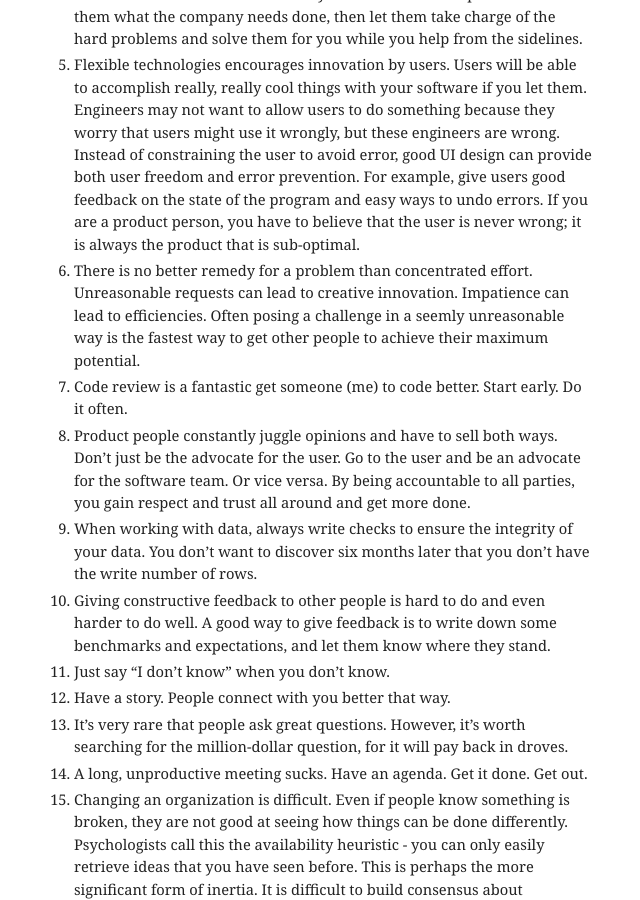
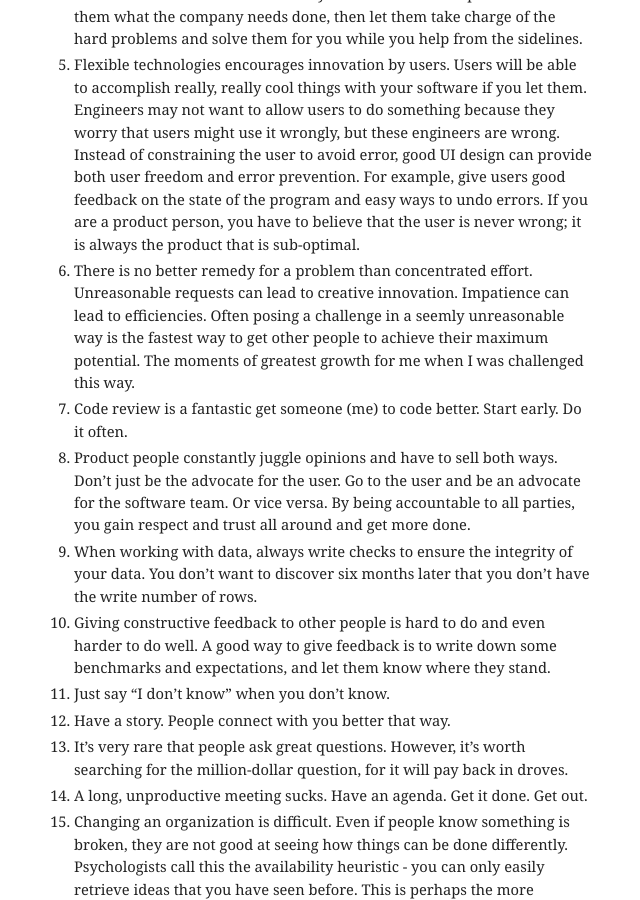
Before and after one commit to mbwong/mbwong.github.com, a Jekyll site: the page built from _posts/2013-04-30-lessons-from-apt.md, in a window 1280 px wide and 900 px high, scrolled down 564 px. Shown: the whole window, without its empty margins (308-948 px from the left). Built offline with Jekyll 4.4.1, drawn with Linux system fonts in a browser that asks for light colours.

Commit message:
Update 2013-04-30-lessons-from-apt.md

```diff
--- a/_posts/2013-04-30-lessons-from-apt.md
+++ b/_posts/2013-04-30-lessons-from-apt.md
@@ -11,7 +11,7 @@ layout: post
 3. Write APIs and stored procedures. Always abstract away redundancies. It reduces error and makes life easier in the future. Understandably putting in this additional effort is often easier said than done, because humans are lazy and don't want to invest in efforts that only pay off much later. But you should over-automate. If you are not automating too much at least half of the time, that means you're automating too little on average, and that will impede the growth of your company.
 4. Don't make smart, engineering-minded people do repetitive, manual things needlessly. It's a waste of resource. Instead, arm them with the best tools and license them to overhaul your most inefficient processes. Tell them what the company needs done, then let them take charge of the hard problems and solve them for you while you help from the sidelines.
 5. Flexible technologies encourages innovation by users. Users will be able to accomplish really, really cool things with your software if you let them. Engineers may not want to allow users to do something because they worry that users might use it wrongly, but these engineers are wrong. Instead of constraining the user to avoid error, good UI design can provide both user freedom and error prevention. For example, give users good feedback on the state of the program and easy ways to undo errors. If you are a product person, you have to believe that the user is never wrong; it is always the product that is sub-optimal.
-6. There is no better remedy for a problem than concentrated effort. Unreasonable requests can lead to creative innovation. Impatience can lead to efficiencies. Often posing a challenge in a seemly unreasonable way is the fastest way to get other people to achieve their maximum potential.
+6. There is no better remedy for a problem than concentrated effort. Unreasonable requests can lead to creative innovation. Impatience can lead to efficiencies. Often posing a challenge in a seemly unreasonable way is the fastest way to get other people to achieve their maximum potential. The moments of greatest growth for me when I was challenged this way.
 7. Code review is a fantastic get someone (me) to code better. Start early. Do it often.
 8. Product people constantly juggle opinions and have to sell both ways. Don't just be the advocate for the user. Go to the user and be an advocate for the software team. Or vice versa. By being accountable to all parties, you gain respect and trust all around and get more done.
 9. When working with data, always write checks to ensure the integrity of your data. You don't want to discover six months later that you don't have the write number of rows.
```
